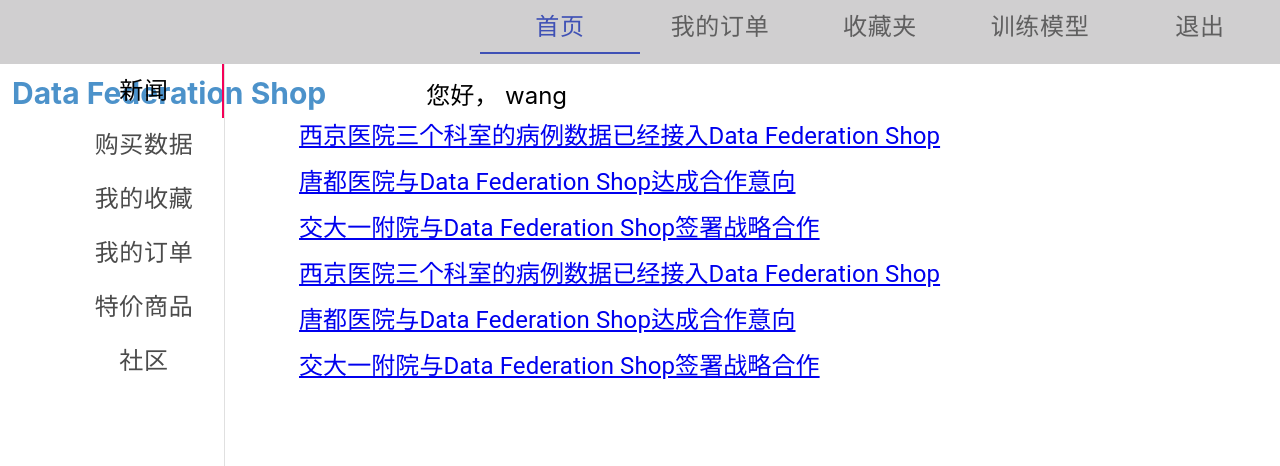
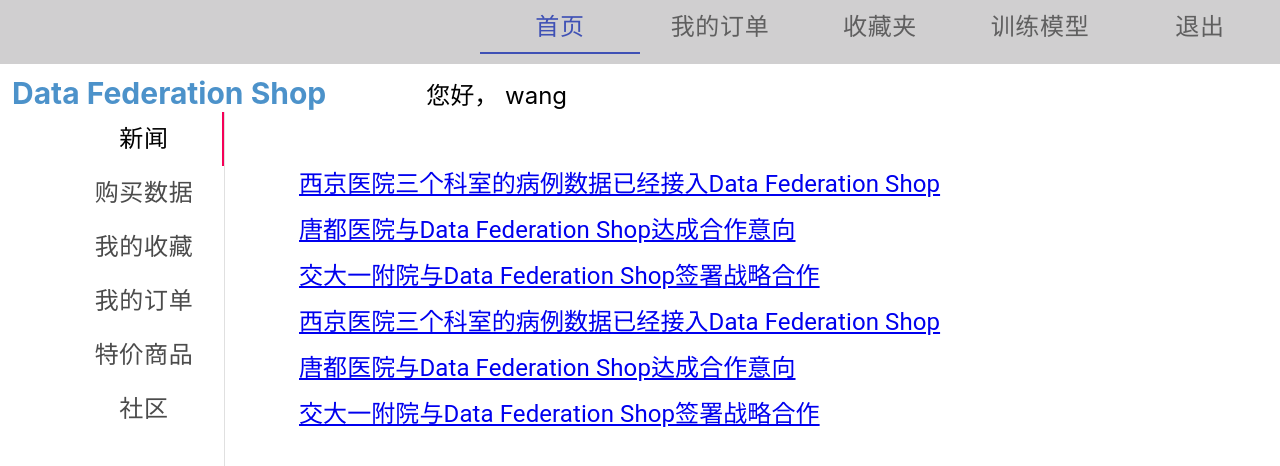
Before and after one commit to Alphia/dfWeb, a React (Create React App) app: page / in a window 1280 px wide. Shown: the top 466 px of the page. Built offline with nearby package versions, Linux system fonts and the light colour scheme.

Commit message:
Add tabPanel

```diff
--- a/src/js/Main.js
+++ b/src/js/Main.js
@@ -1,6 +1,7 @@
 import React from "react";
 import VerticalTabs from "./VerticalTabs";
 import Header from "./Header";
+import TabPanel from "./TabPanel";
 
 class Main extends React.Component {
 
@@ -8,17 +9,26 @@
         super(props, context);
         this.state = {
             userName: this.props.userName,
+            tabValue: 0,
         }
     }
 
     handleTabChange = (value) =>{
-        return value;
+        this.setState({tabValue: value})
     };
 
     render() {
         return (
             <div>
                 <Header userName={this.state.userName} onTabChange={this.handleTabChange}/>
+                <TabPanel value={this.state.tabValue} index={0}>
+                </TabPanel>
+                <TabPanel value={this.state.tabValue} index={1}>
+                    Item Two
+                </TabPanel>
+                <TabPanel value={this.state.tabValue} index={2}>
+                    Item Three
+                </TabPanel>
                 <VerticalTabs/>
             </div>
         )
--- /dev/null
+++ b/src/js/TabPanel.js
@@ -0,0 +1,22 @@
+import React from "react";
+import Typography from "@material-ui/core/Typography";
+import Box from "@material-ui/core/Box";
+
+
+class TabPanel extends React.Component {
+    render() {
+        return (
+            <Typography
+                component="div"
+                role="tabpanel"
+                hidden={this.props.value !== this.props.index}
+                id={`simple-tabpanel-${this.props.index}`}
+                aria-labelledby={`simple-tab-${this.props.index}`}
+            >
+                <Box p={3}>{this.props.children}</Box>
+            </Typography>
+        )
+    }
+}
+
+export default TabPanel;
```
